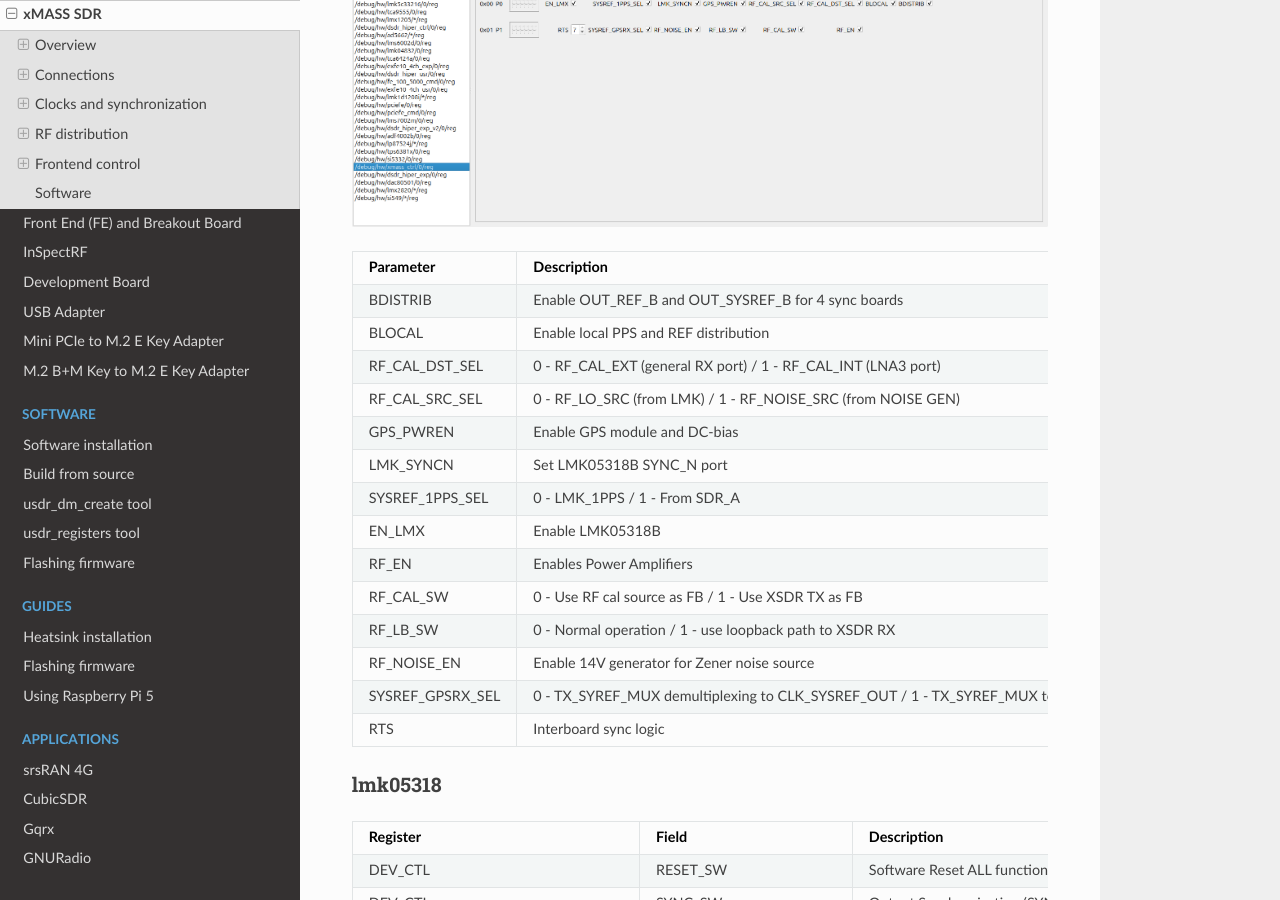
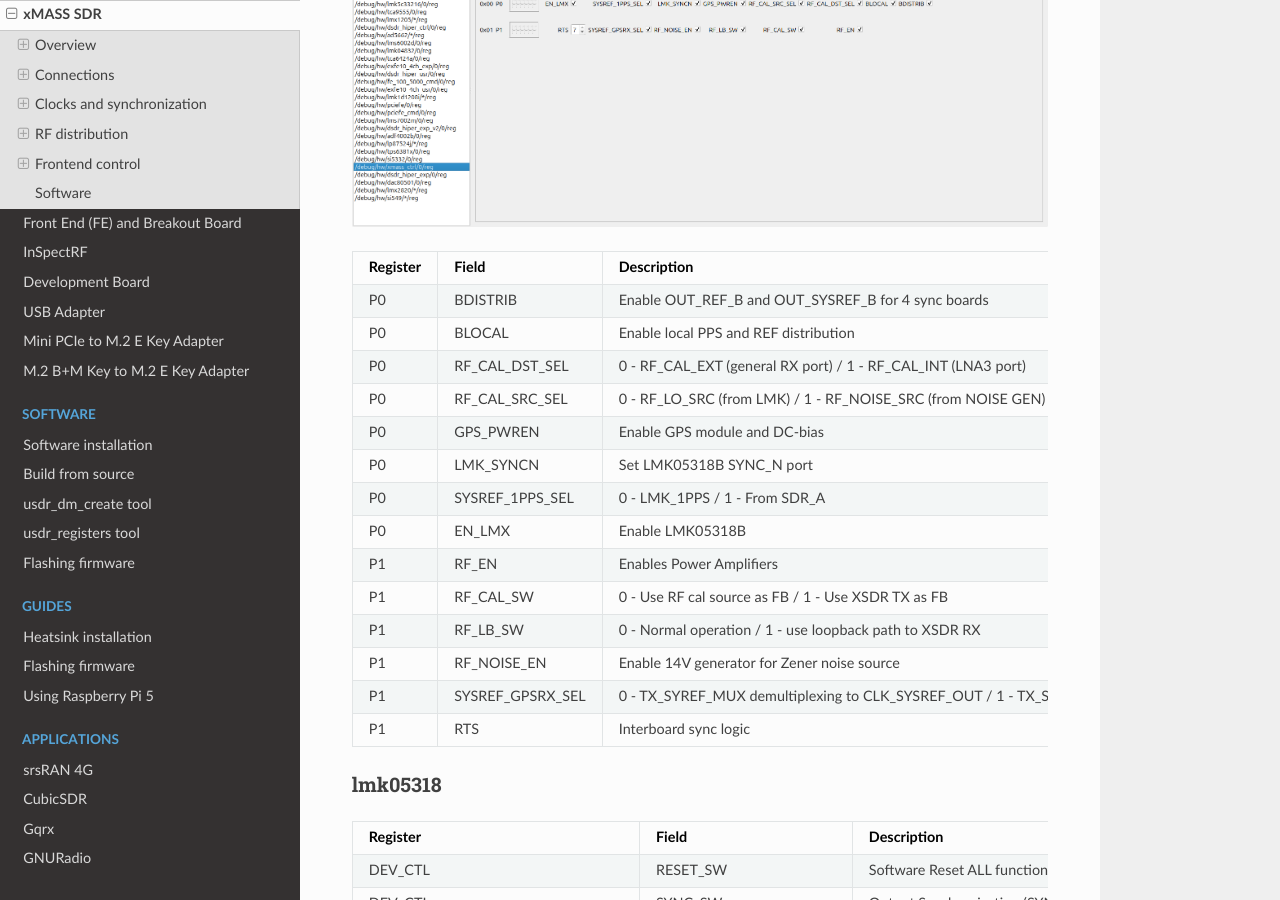
Before and after one commit to wavelet-lab/docs, a Sphinx documentation site: the page built from source/hardware/xmass.rst, in a window 1280 px wide and 900 px high, scrolled down 7091 px. Built offline with Sphinx 7.4.7 and the Read the Docs theme 3.1.0, drawn with Linux system fonts in a browser that asks for light colours.

Commit message:
Added register maps for xmass.

```diff
--- a/source/hardware/xmass.rst
+++ b/source/hardware/xmass.rst
@@ -213,35 +213,50 @@ xmass_ctrl
 .. list-table::
    :header-rows: 1
 
-   * - Parameter
+   * - Register
+     - Field
      - Description
-   * - BDISTRIB
+   * - P0
+     - BDISTRIB
      - Enable OUT_REF_B and OUT_SYSREF_B for 4 sync boards
-   * - BLOCAL
+   * - P0
+     - BLOCAL
      - Enable local PPS and REF distribution
-   * - RF_CAL_DST_SEL
+   * - P0
+     - RF_CAL_DST_SEL
      - 0 - RF_CAL_EXT (general RX port) / 1 - RF_CAL_INT (LNA3 port)
-   * - RF_CAL_SRC_SEL
+   * - P0
+     - RF_CAL_SRC_SEL
      - 0 - RF_LO_SRC (from LMK) / 1 - RF_NOISE_SRC (from NOISE GEN)
-   * - GPS_PWREN
+   * - P0
+     - GPS_PWREN
      - Enable GPS module and DC-bias
-   * - LMK_SYNCN
+   * - P0
+     - LMK_SYNCN
      - Set LMK05318B SYNC_N port
-   * - SYSREF_1PPS_SEL
+   * - P0
+     - SYSREF_1PPS_SEL
      - 0 - LMK_1PPS / 1 - From SDR_A
-   * - EN_LMX
+   * - P0
+     - EN_LMX
      - Enable LMK05318B
-   * - RF_EN
+   * - P1
+     - RF_EN
      - Enables Power Amplifiers
-   * - RF_CAL_SW
+   * - P1
+     - RF_CAL_SW
      - 0 - Use RF cal source as FB / 1 - Use XSDR TX as FB
-   * - RF_LB_SW
+   * - P1
+     - RF_LB_SW
      - 0 - Normal operation / 1 - use loopback path to XSDR RX
-   * - RF_NOISE_EN
+   * - P1
+     - RF_NOISE_EN
      - Enable 14V generator for Zener noise source
-   * - SYSREF_GPSRX_SEL
+   * - P1
+     - SYSREF_GPSRX_SEL
      - 0 - TX_SYREF_MUX demultiplexing to CLK_SYSREF_OUT / 1 - TX_SYREF_MUX to GPS_RX
-   * - RTS
+   * - P1
+     - RTS
      - Interboard sync logic
 
 
```
